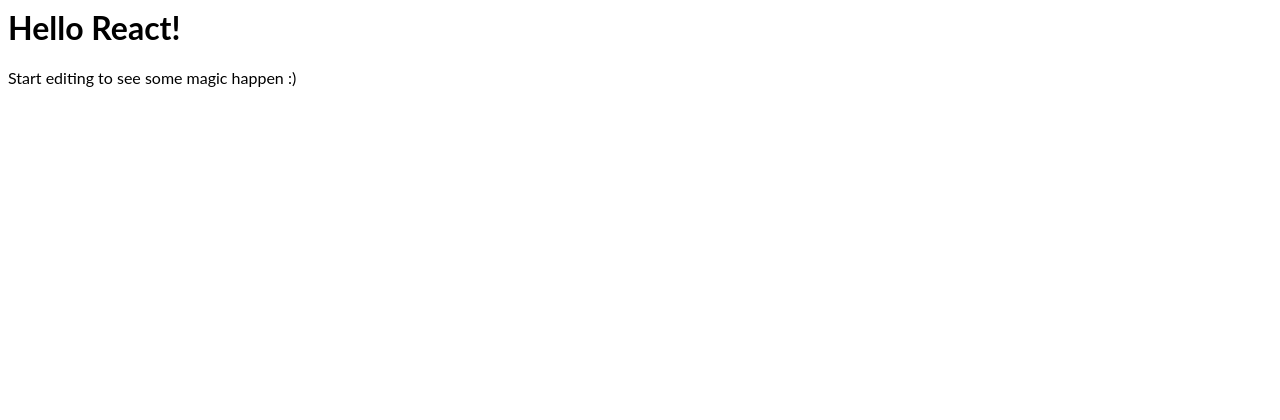
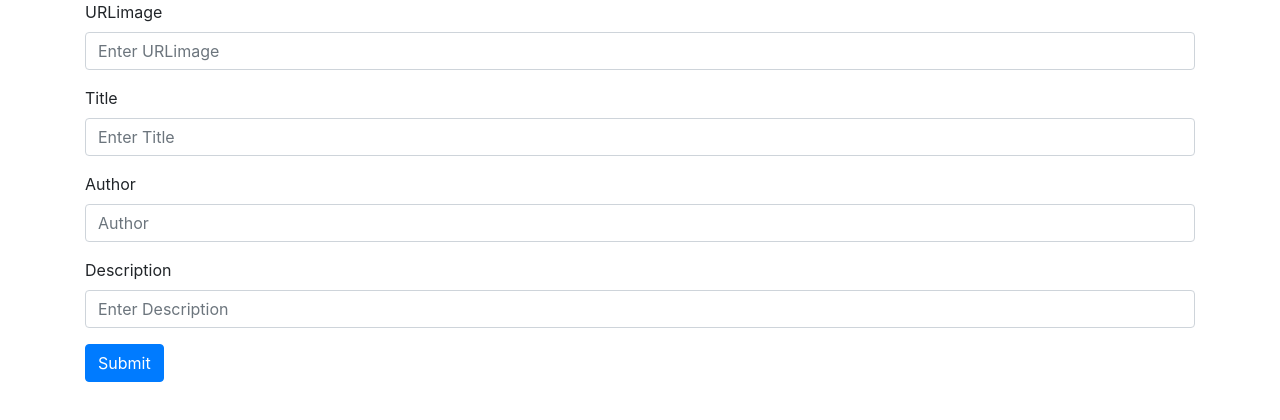
Before and after one commit to khaolem/react-book-list, a React app: page / in a window 1280 px wide. Built offline with nearby package versions, Linux system fonts and the light colour scheme.

Commit message:
first commit

```diff
--- /dev/null
+++ b/Book.js
@@ -0,0 +1,52 @@
+import React, { Component } from "react";
+import FormBook from "./FormBook";
+export default class Book extends Component {
+  constructor() {
+    super();
+    this.state = {
+      bookList: []
+    };
+  }
+
+  bookStore(data) {
+    const bookList = this.state.bookList;
+    bookList.push(data);
+    console.log("In", data);
+    this.setState({ bookList: bookList });
+    console.log("Insite", bookList);
+  }
+
+  deleteBook(index){
+    const bookList = this.state.bookList;
+    bookList.splice(index,1)
+    this.setState({bookList:bookList});
+  }
+
+
+  render() {
+    return (
+      <div>
+        <FormBook
+          addBook={data => {
+            this.bookStore(data);
+          }}
+        />
+        {this.state.bookList.map((book,i) => {
+          return (
+            <div className="card">
+              <img className="card-img-top" src={book.urlImage} />
+              <div className="card-body">
+                <h5 className="card-title">{book.title}</h5>
+                <h5 className="card-title">{book.author}</h5>
+                <p className="card-text">{book.description}</p>
+                <button onClick={()=>this.deleteBook(i)} className="btn btn-primary">
+                  Delete
+                </button>
+              </div>
+            </div>
+          );
+        })}
+      </div>
+    );
+  }
+}
--- /dev/null
+++ b/FormBook.js
@@ -0,0 +1,87 @@
+import React, { Component } from "react";
+
+export default class FormBook extends Component {
+  constructor(props) {
+    super(props);
+    this.state = {
+      urlImage: "",
+      title: "",
+      author: "",
+      description: ""
+    };
+  }
+  onInputurlImage(event) {
+    this.setState({ urlImage: event.target.value });
+  }
+  onInputTitle(event) {
+    this.setState({ title: event.target.value });
+  }
+  onInputAuthor(event) {
+    this.setState({ author: event.target.value });
+  }
+  onInputDescription(event) {
+    this.setState({ description: event.target.value });
+  }
+  onSummit() {
+    const { urlImage, title, author, description } = this.state;
+    if(!urlImage || !title || !author || !description)return
+    this.props.addBook({ urlImage, title, author, description });
+    this.setState({ urlImage: "", title: "", author: "", description: "" });
+  }
+
+  render() {
+    return (
+      <div className="container">
+        <form>
+          <div className="form-group">
+            <label for="exampleInputURLimage1">URLimage</label>
+            <input
+              onChange={e => this.onInputurlImage(e)}
+              value={this.state.urlImage}
+              className="form-control"
+              id="exampleInputURLimage1"
+              placeholder="Enter URLimage"
+            />
+          </div>
+          <div className="form-group">
+            <label for="exampleInputTitle1">Title</label>
+            <input
+              onChange={e => this.onInputTitle(e)}
+              value={this.state.title}
+              className="form-control"
+              id="exampleInputTitle1"
+              placeholder="Enter Title"
+            />
+          </div>
+          <div className="form-group">
+            <label for="exampleInputAuthor1">Author</label>
+            <input
+              onChange={e => this.onInputAuthor(e)}
+              value={this.state.author}
+              className="form-control"
+              id="exampleInputAuthor1"
+              placeholder="Author"
+            />
+          </div>
+          <div className="form-group">
+            <label for="exampleInputDescription1">Description</label>
+            <input
+              onChange={e => this.onInputDescription(e)}
+              value={this.state.description}
+              className="form-control"
+              id="exampleInputDescription1"
+              placeholder="Enter Description"
+            />
+          </div>
+          <button
+            type="button"
+            onClick={() => this.onSummit()}
+            className="btn btn-primary"
+          >
+            Submit
+          </button>
+        </form>
+      </div>
+    );
+  }
+}
--- a/Hello.js
+++ /dev/null
@@ -1,3 +0,0 @@
-import React from 'react';
-
-export default ({ name }) => <h1>Hello {name}!</h1>;
--- a/index.html
+++ b/index.html
@@ -1 +1,5 @@
 <div id="root"></div>
+<link rel="stylesheet" href="https://stackpath.bootstrapcdn.com/bootstrap/4.4.1/css/bootstrap.min.css" integrity="sha384-Vkoo8x4CGsO3+Hhxv8T/Q5PaXtkKtu6ug5TOeNV6gBiFeWPGFN9MuhOf23Q9Ifjh" crossorigin="anonymous">
+<script src="https://code.jquery.com/jquery-3.4.1.slim.min.js" integrity="sha384-J6qa4849blE2+poT4WnyKhv5vZF5SrPo0iEjwBvKU7imGFAV0wwj1yYfoRSJoZ+n" crossorigin="anonymous"></script>
+<script src="https://cdn.jsdelivr.net/npm/popper.js@1.16.0/dist/umd/popper.min.js" integrity="sha384-Q6E9RHvbIyZFJoft+2mJbHaEWldlvI9IOYy5n3zV9zzTtmI3UksdQRVvoxMfooAo" crossorigin="anonymous"></script>
+<script src="https://stackpath.bootstrapcdn.com/bootstrap/4.4.1/js/bootstrap.min.js" integrity="sha384-wfSDF2E50Y2D1uUdj0O3uMBJnjuUD4Ih7YwaYd1iqfktj0Uod8GCExl3Og8ifwB6" crossorigin="anonymous"></script>
--- a/index.js
+++ b/index.js
@@ -1,6 +1,8 @@
 import React, { Component } from 'react';
 import { render } from 'react-dom';
 import Hello from './Hello';
+import Book from './Book'
+import FormBook from './FormBook'
 import './style.css';
 
 class App extends Component {
@@ -14,13 +16,15 @@
   render() {
     return (
       <div>
-        <Hello name={this.state.name} />
-        <p>
-          Start editing to see some magic happen :)
-        </p>
+      <Book/>
       </div>
     );
   }
 }
 
 render(<App />, document.getElementById('root'));
+
+// ImageURL
+// title
+// author
+// description
```
